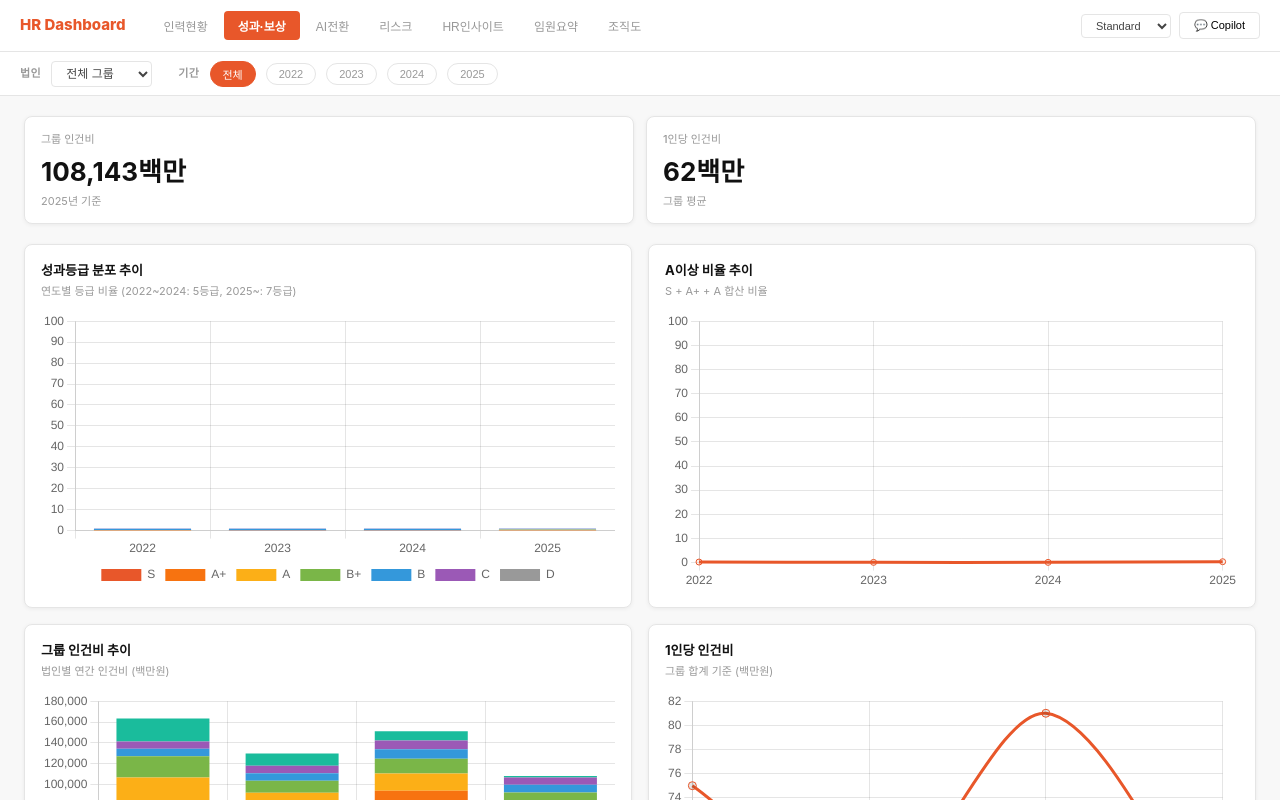
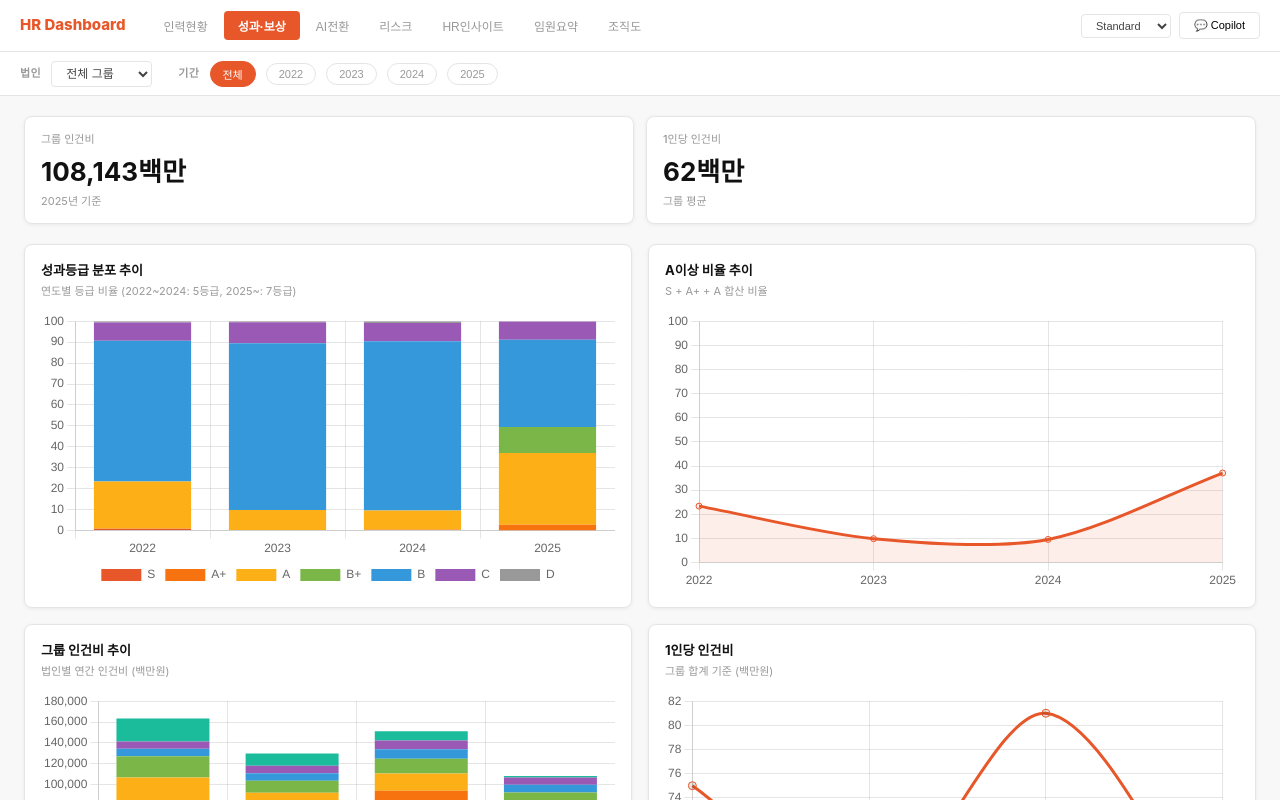
Before and after one commit to joonbary/HR_AI_Dashboard, a React (Vite) app: page / in a window 1280 px wide. Both pictures are taken after a click on the button "성과·보상". Built offline with nearby package versions, Linux system fonts and the light colour scheme.

Commit message:
[fix] 성과등급 분포·A이상 비율 차트 — 비율(0~1)을 퍼센트(0~100)로 변환

```diff
--- a/src/components/tabs/PerformanceTab.jsx
+++ b/src/components/tabs/PerformanceTab.jsx
@@ -20,7 +20,7 @@ export default function PerformanceTab() {
         labels: D.years,
         datasets: grades.map(g => ({
           label: g,
-          data: D.years.map(y => D.evalDist[g]?.[y] || 0),
+          data: D.years.map(y => Math.round((D.evalDist[g]?.[y] || 0) * 1000) / 10),
           backgroundColor: GRADE_COLORS[g] || '#999',
         })),
       },
@@ -34,7 +34,7 @@ export default function PerformanceTab() {
       labels: D.years,
       datasets: [{
         label: 'A이상 비율',
-        data: D.years.map(y => D.aAbove?.[y] || 0),
+        data: D.years.map(y => Math.round((D.aAbove?.[y] || 0) * 1000) / 10),
         borderColor: '#E8572A',
         backgroundColor: 'rgba(232,87,42,0.1)',
         fill: true,
```
